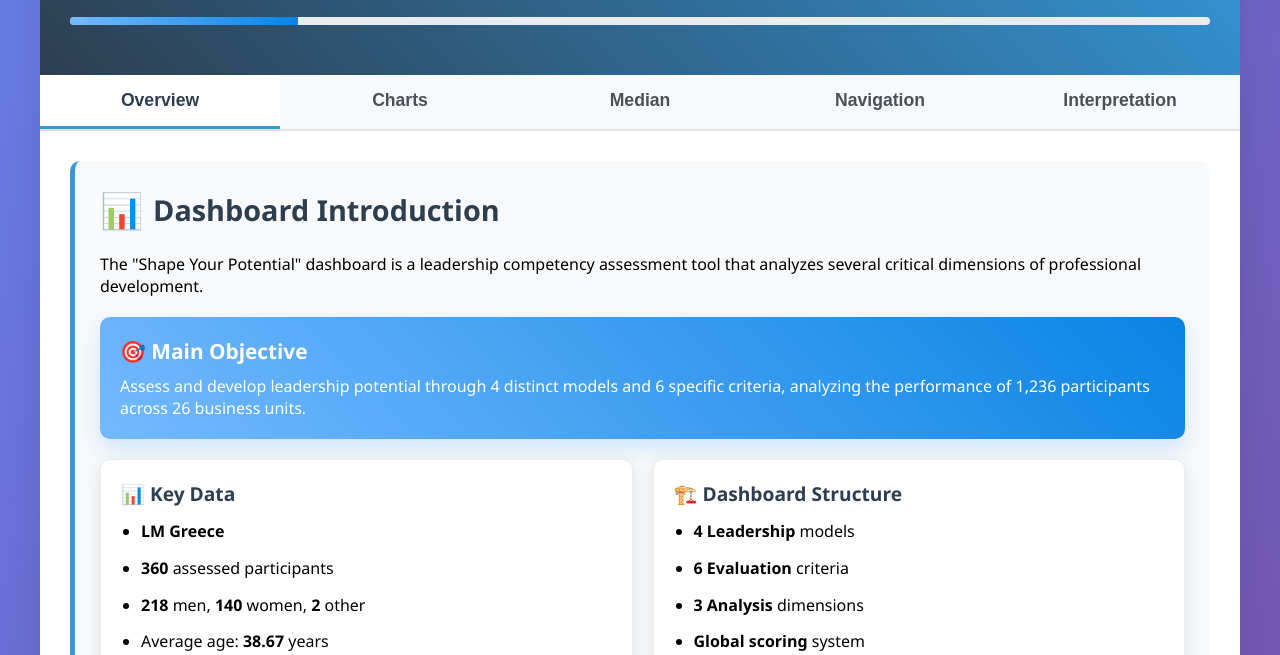
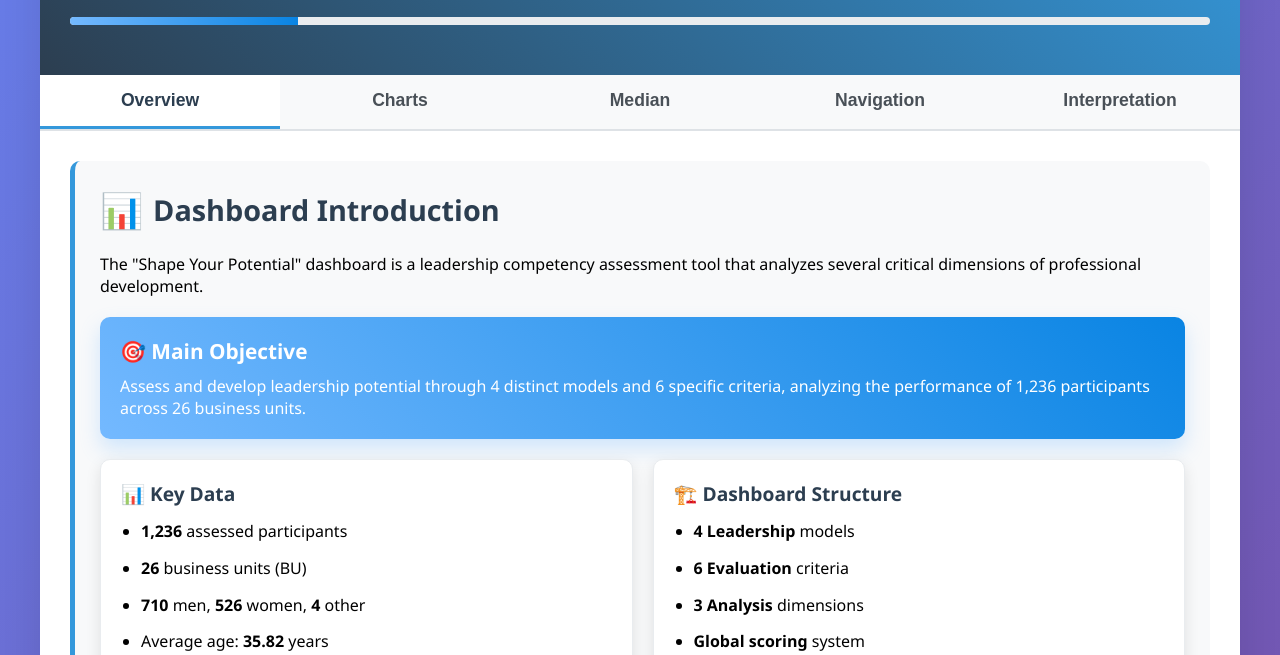
Before and after one commit to AbdelkrimBayarassou/syp-modop, a plain HTML site: page index.html in a window 1280 px wide. Shown: the part 145-800 px from the top of the page. Drawn offline with Linux system fonts and the light colour scheme.

Commit message:
Update index.html

```diff
--- a/index.html
+++ b/index.html
@@ -330,10 +330,10 @@
                     <div class="info-card">
                         <h4>📊 Key Data</h4>
                         <ul>
-                            <li><strong>LM Greece</strong> </li>
-                            <li><strong>360</strong> assessed participants</li>
-                            <li><strong>218</strong> men, <strong>140</strong> women, <strong>2</strong> other</li>
-                            <li>Average age: <strong>38.67</strong> years</li>
+                            <li><strong>1,236</strong> assessed participants</li>
+                            <li><strong>26</strong> business units (BU)</li>
+                            <li><strong>710</strong> men, <strong>526</strong> women, <strong>4</strong> other</li>
+                            <li>Average age: <strong>35.82</strong> years</li>
                         </ul>
                     </div>
                     <div class="info-card">
```
